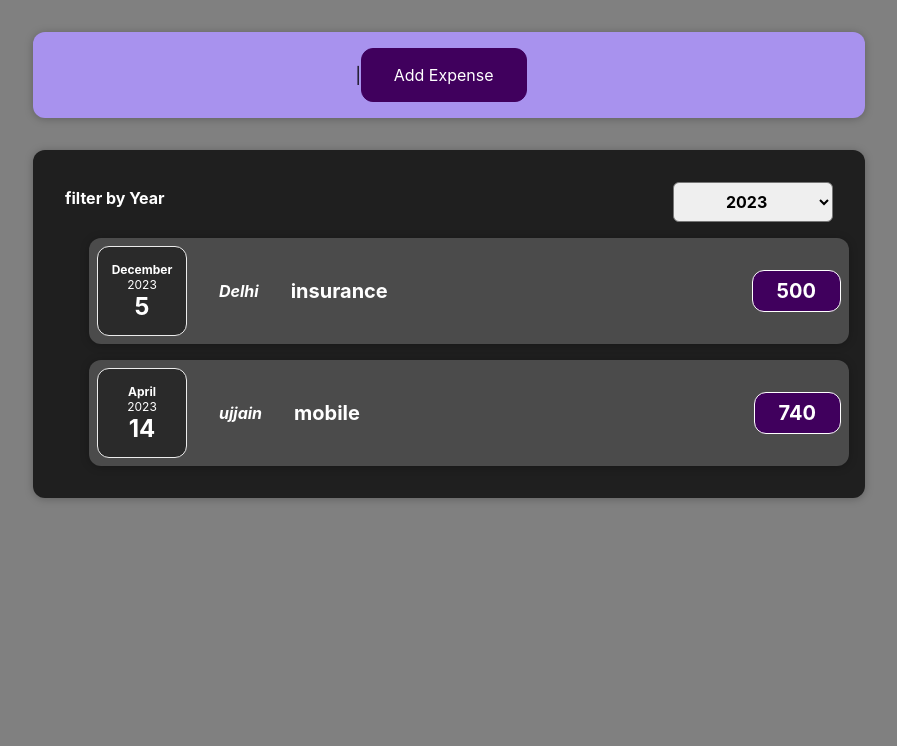
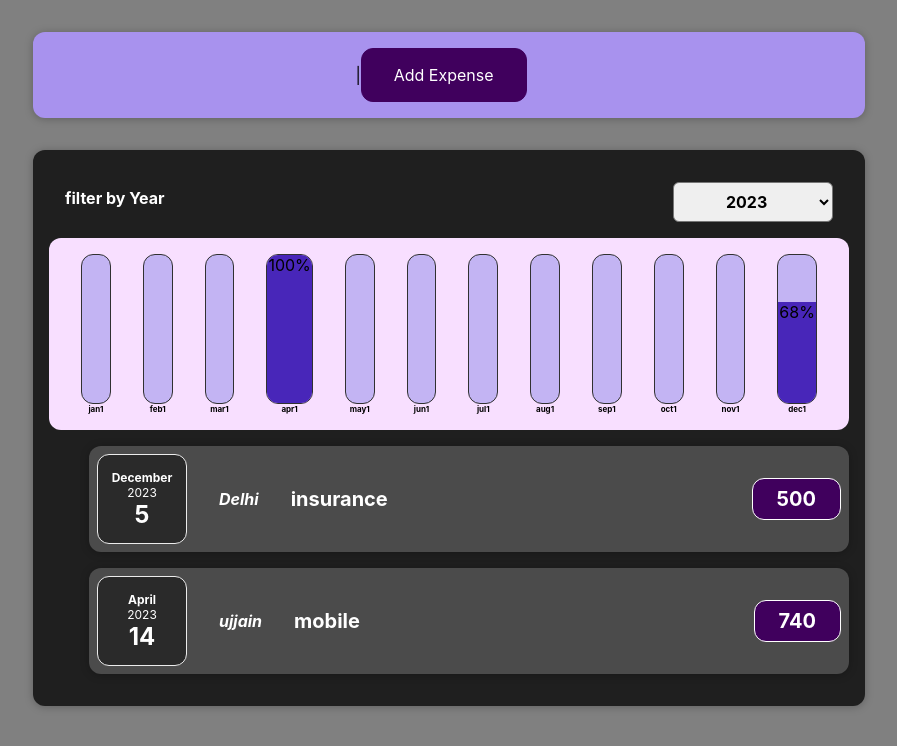
Before and after one commit to vishnu-mukati/Learning-React, a React (Create React App) app: page / in a window 1280 px wide. Shown: the top 746 px of the page, without its empty margins (191-1088 px from the left). Built offline with nearby package versions, Linux system fonts and the light colour scheme.

Commit message:
intigrating the expense chart to the list

```diff
--- /dev/null
+++ b/src/components/Chart/Chart.css
@@ -0,0 +1,9 @@
+.chart {
+    padding: 1rem;
+    border-radius: 12px;
+    background-color: #f8dfff;
+    text-align: center;
+    display: flex;
+    justify-content: space-around;
+    height: 10rem;
+  }
--- /dev/null
+++ b/src/components/Chart/Chart.js
@@ -0,0 +1,43 @@
+import React from "react";
+import ChartBar from "./ChartBar";
+import "./Chart.css";
+
+const Chart = (props) => {
+    const expenseonlyArray = props.chartExpenses.map((monthexpenseData) => {
+        return monthexpenseData.amount;
+    })
+
+    const maxvalue = Math.max(...expenseonlyArray);
+    const chartData = [
+        { expenseMonth: "jan", expenseAmount: 0 },
+        { expenseMonth: "feb", expenseAmount: 0 },
+        { expenseMonth: "mar", expenseAmount: 0 },
+        { expenseMonth: "apr", expenseAmount: 0 },
+        { expenseMonth: "may", expenseAmount: 0 },
+        { expenseMonth: "jun", expenseAmount: 0 },
+        { expenseMonth: "jul", expenseAmount: 0 },
+        { expenseMonth: "aug", expenseAmount: 0 },
+        { expenseMonth: "sep", expenseAmount: 0 },
+        { expenseMonth: "oct", expenseAmount: 0 },
+        { expenseMonth: "nov", expenseAmount: 0 },
+        { expenseMonth: "dec", expenseAmount: 0 },
+    ]
+
+    for(let expense of props.chartExpenses){
+         chartData[expense.date.getMonth()].expenseAmount +=expense.amount
+    }
+    return (
+        <div className="chart">
+            {chartData.map((monthData) => {
+                return <ChartBar
+                    key={monthData.expenseMonth}
+                    label={monthData.expenseMonth}
+                    value={monthData.expenseAmount}
+                    maxvalue={maxvalue}
+                />
+            })}
+        </div>
+    );
+}
+
+export default Chart;
--- /dev/null
+++ b/src/components/Chart/ChartBar.css
@@ -0,0 +1,30 @@
+.chart-bar {
+    height: 100%;
+    display: flex;
+    flex-direction: column;
+    align-items: center;
+  }
+
+  .chart-bar__inner {
+    height: 100%;
+    width: 100%;
+    border: 1px solid #313131;
+    border-radius: 12px;
+    background-color: #c3b4f3;
+    overflow: hidden;
+    display: flex;
+    flex-direction: column;
+    justify-content: flex-end;
+  }
+
+  .chart-bar__fill {
+    background-color: #4826b9;
+    width: 100%;
+    transition: all 0.3s ease-out;
+  }
+
+  .chart-bar__label {
+    font-weight: bold;
+    font-size: 0.5rem;
+    text-align: center;
+  }
--- /dev/null
+++ b/src/components/Chart/ChartBar.js
@@ -0,0 +1,22 @@
+import React from "react";
+import "./ChartBar.css";
+
+const ChartBar = (props) => {
+
+    let fillheight = "0%";
+
+    if (props.value > 0) {
+        fillheight = Math.round((props.value / props.maxvalue) * 100) + '%';
+    }
+    console.log(fillheight)
+    return (
+    <div className="chart-bar">
+    <div className="chart-bar__inner">
+      <div className="chart-bar__fill" style={{ height: fillheight }}>{fillheight}</div>
+    </div>
+    <div className="chart-bar__label">{props.label}1</div>
+  </div>
+    );
+}
+
+export default ChartBar;
--- /dev/null
+++ b/src/components/Expenses/ExpenseChart.js
@@ -0,0 +1,11 @@
+import React from "react";
+import Chart from "../Chart/Chart";
+const ExpenseChart = (props) =>{
+     return (
+        <div>
+            <Chart chartExpenses ={props.chartData}/>
+        </div>
+     );
+}
+
+export default ExpenseChart;
--- a/src/components/Expenses/Expenses.js
+++ b/src/components/Expenses/Expenses.js
@@ -1,6 +1,7 @@
 import React, { useState } from "react";
 import ExpensesFilter from "./ExpensesFilter";
 import ExpensesList from "./ExpensesList";
+import ExpenseChart from "./ExpenseChart";
 import "./Expenses.css";
 import Card from "../UI/Card";
 
@@ -21,6 +22,7 @@ const Expenses = (props) => {
                 selected={filteredYear}
                 onChangefilter={changeFilterHandler}
             />
+            <ExpenseChart chartData = {filteredExpenses}/>
             <ExpensesList items={filteredExpenses} />
         </Card>
     );
```
